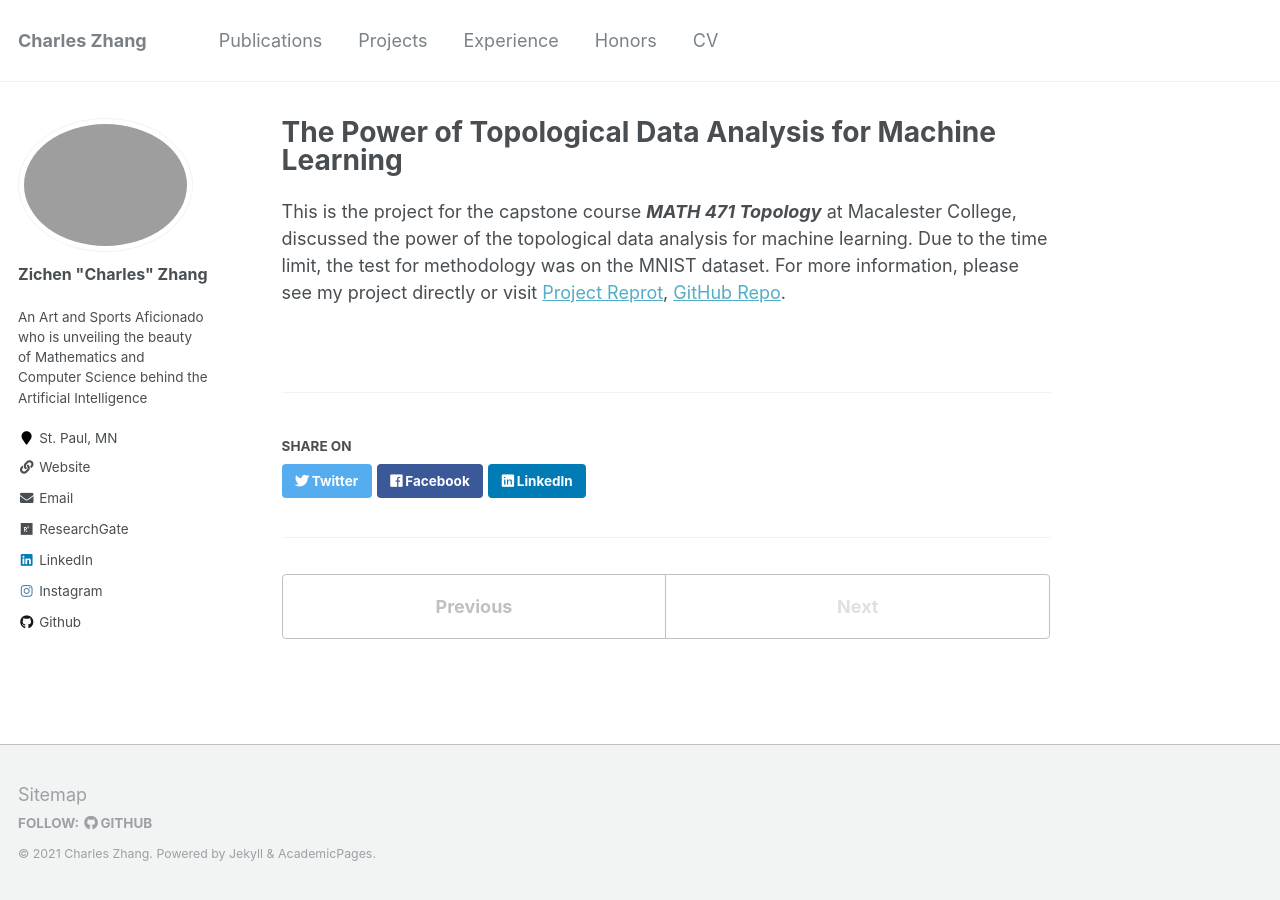
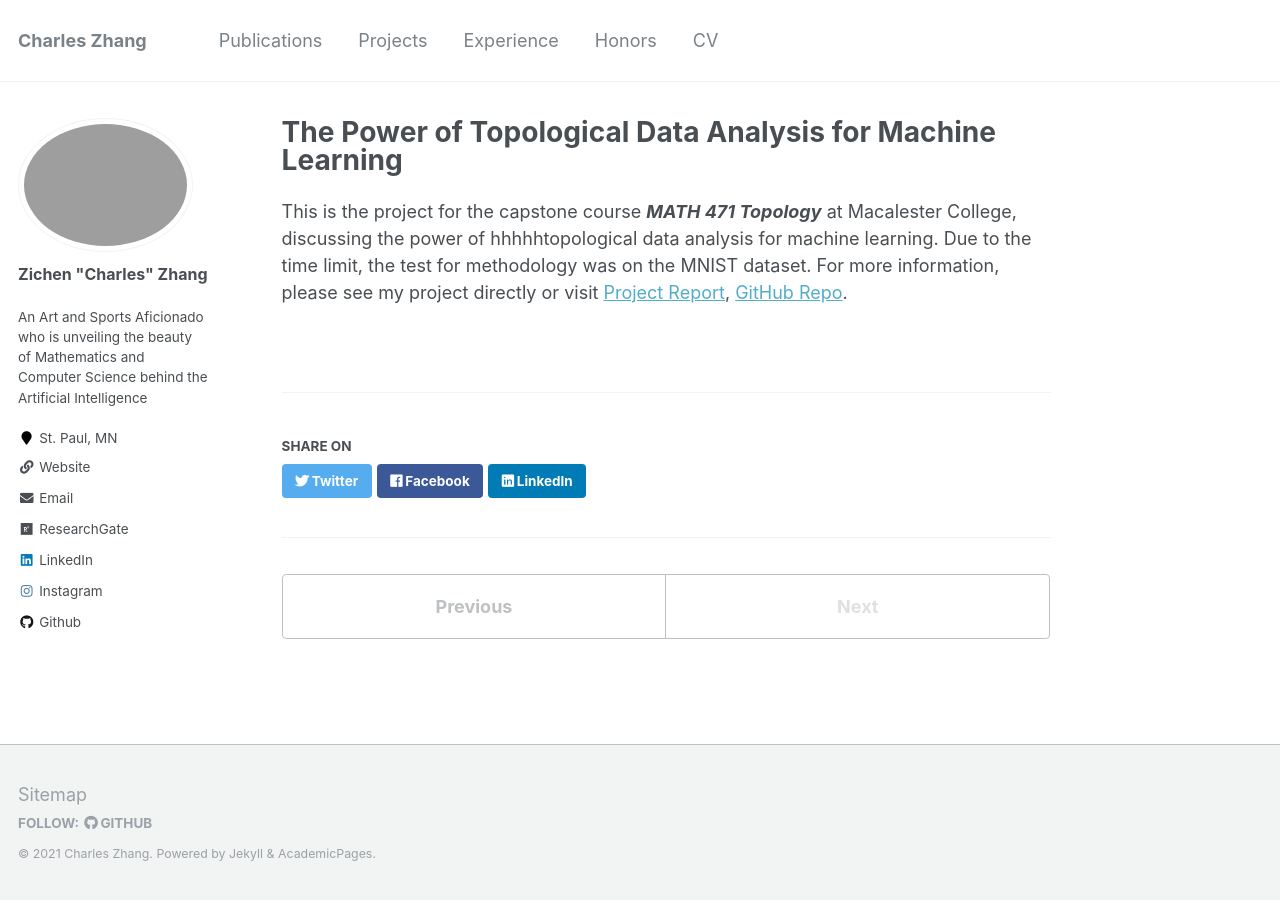
Before and after one commit to zcczhang/zcczhang.github.io, a Jekyll site: the page built from _projects/TDA_project.md, in a window 1280 px wide. Built offline with Jekyll 4.4.1, drawn with Linux system fonts in a browser that asks for light colours.

Commit message:
Update TDA_project.md

```diff
--- a/_projects/TDA_project.md
+++ b/_projects/TDA_project.md
@@ -11,4 +11,4 @@
 tool: "/images/python.png"
 ---
 
-This is the project for the capstone course ***MATH 471 Topology*** at Macalester College, discussed the power of the topological data analysis for machine learning. Due to the time limit, the test for methodology was on the MNIST dataset. For more information, please see my project directly or visit [Project Reprot](), [GitHub Repo](https://github.com/zcczhang/TDA-project).
+This is the project for the capstone course ***MATH 471 Topology*** at Macalester College, discussing the power of hhhhhtopological data analysis for machine learning. Due to the time limit, the test for methodology was on the MNIST dataset. For more information, please see my project directly or visit [Project Report](https://zcczhang.github.io/projects/The-Power-of-Topological-Data-Analysis-for-Machine-Learning.html), [GitHub Repo](https://github.com/zcczhang/TDA-project).
```
